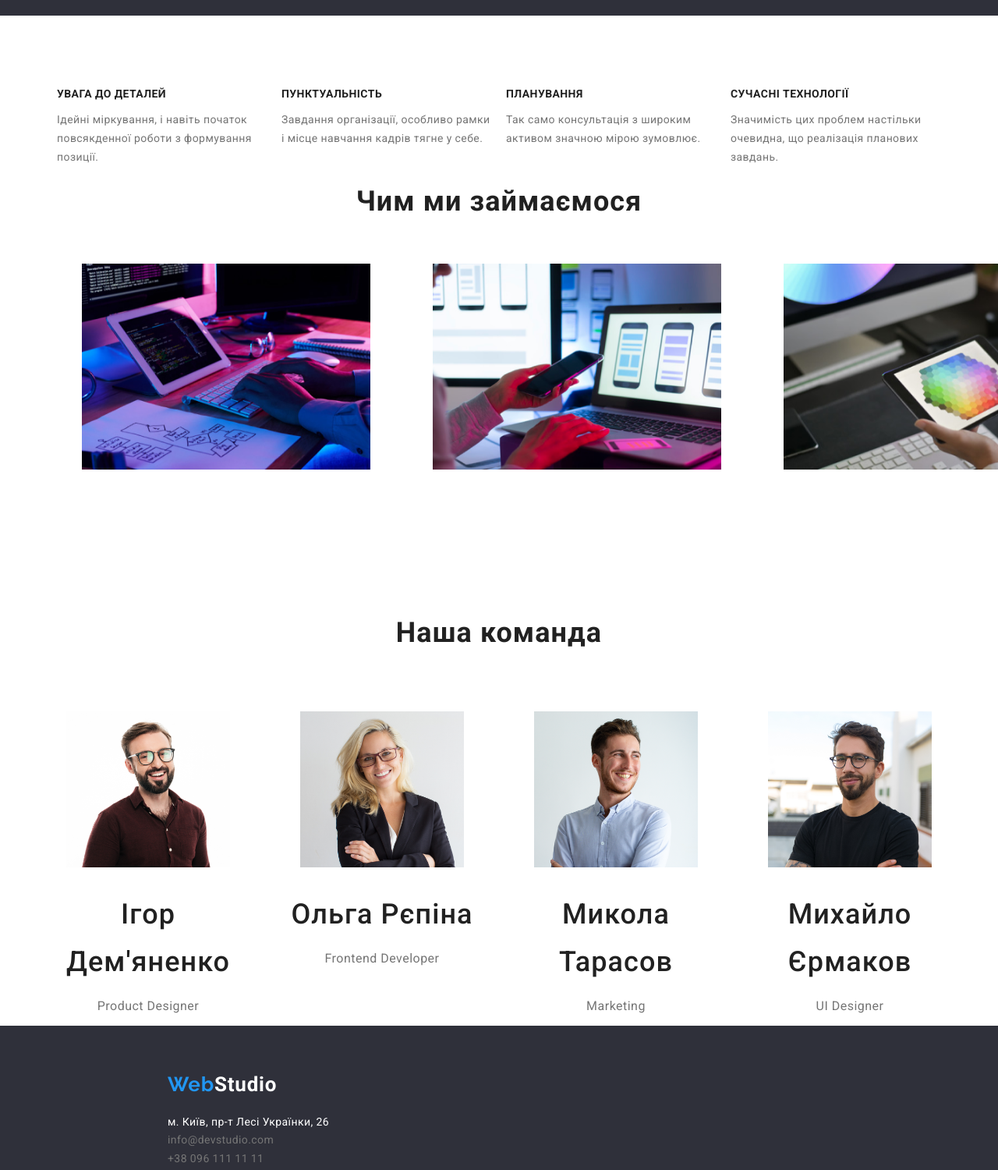
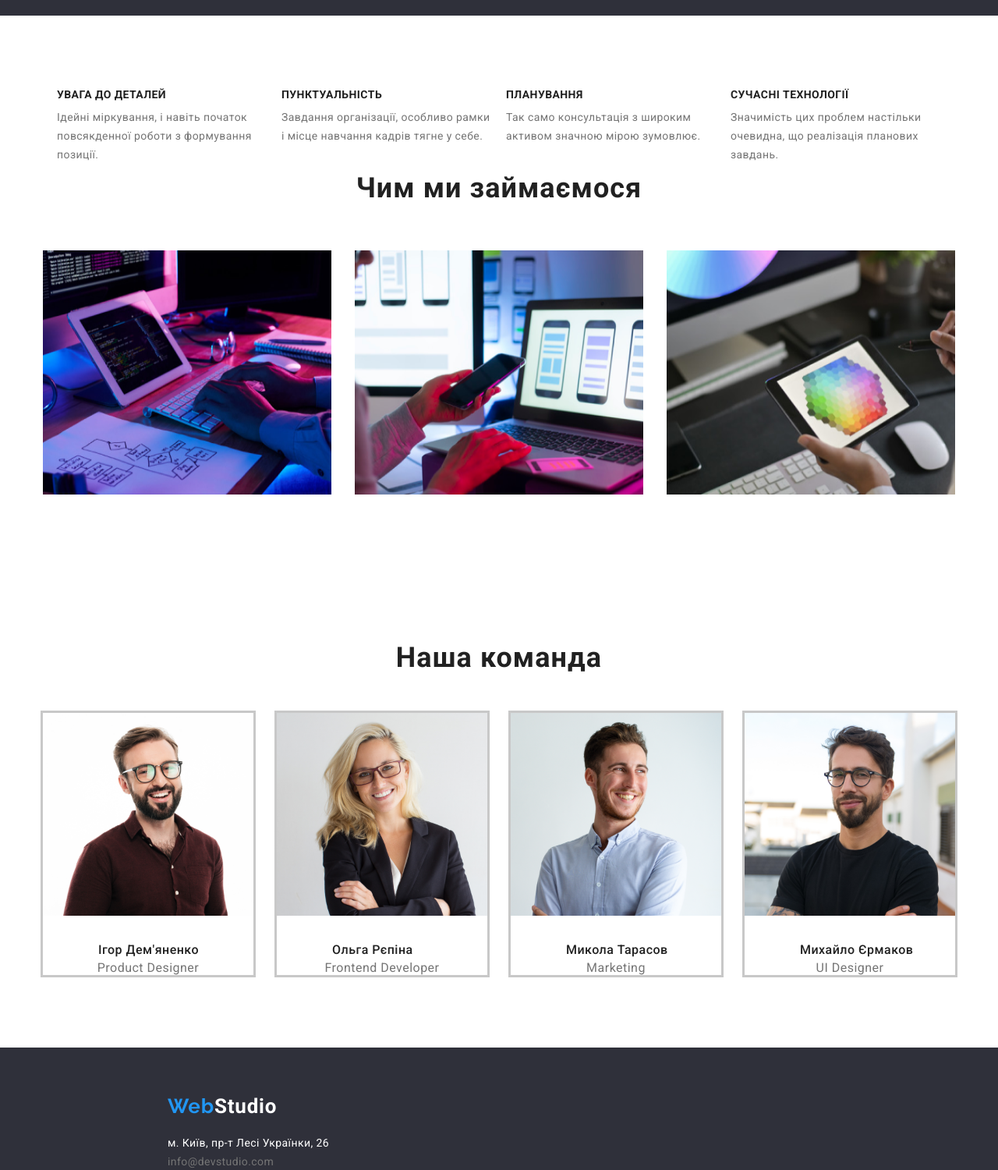
Before and after one commit to Zxckotikk/WebStudioo, a plain HTML site: page index.html in a window 1280 px wide. Shown: the part 660-2160 px from the top of the page at 78% size. Drawn offline with nearby package versions, Linux system fonts and the light colour scheme.

Commit message:
Trouble fixed

```diff
--- a/css/reset.css
+++ b/css/reset.css
@@ -3,7 +3,8 @@ h2,
 h3,
 h4,
 h5,
-h6 p {
+h6,
+p {
   margin: 0;
 }
 
--- a/css/styles.css
+++ b/css/styles.css
@@ -9,11 +9,17 @@ footer {
 }
 .hero {
   background-color: #2f303a;
-  max-width: 1600px;
-  /* width: 1600px; */
+  width: 1600px;
   height: 600px;
 }
 .container {
+  width: 1200px;
+  padding-left: 15px;
+  padding-right: 15px;
+  margin-left: auto;
+  margin-right: auto;
+}
+.team-container {
   width: 1200px;
   padding-left: 15px;
   padding-right: 15px;
@@ -114,9 +120,9 @@ footer {
   color: #ffffff;
   width: 216px;
   height: 50px;
-  margin-top: 100px;
-  margin-left: 500px;
-  margin-bottom: 199px;
+  margin-top: 30px;
+  margin-left: auto;
+  margin-right: auto;
 }
 
 .hero {
@@ -127,19 +133,24 @@ footer {
   color: #ffffff;
   display: flex;
 }
+
 .hero-title {
   font-weight: 900;
-  margin-top: 197px;
+  font-size: 44px;
+  line-height: 60px;
+  text-align: center;
+  letter-spacing: 0.06em;
+  text-transform: uppercase;
+  padding-top: 200px;
   margin-left: 300px;
   width: 696px;
-  height: 120px;
 }
 .advantages-list {
   justify-content: space-evenly;
   display: flex;
 }
 .advantages-title {
-  margin-top: 93px;
+  padding-top: 94px;
   font-weight: 700;
   font-size: 14px;
   line-height: 1.1;
@@ -150,6 +161,7 @@ footer {
 }
 
 .advantages-text {
+  padding-top: 10px;
   font-weight: 400;
   font-size: 14px;
   line-height: 1.7;
@@ -174,22 +186,22 @@ footer {
   align-content: stretch;
   flex-direction: row;
   gap: 30px;
+  padding-top: 49px;
 }
 .work-img {
   height: 313px;
   width: 370px;
-  margin-left: 50px;
-  padding-top: 49px;
 }
 
 /* Наша команда */
 .team-list {
   display: flex;
-  justify-content: center;
   gap: 30px;
   margin-top: 50px;
+  padding-bottom: 93px;
 }
 .team-item {
+  outline: solid #c8c8c8;
   background: #ffffff;
 }
 .team-title {
@@ -198,20 +210,23 @@ footer {
   line-height: 42px;
   text-align: center;
   letter-spacing: 0.03em;
-  padding-top: 188px;
-
+  margin-top: 188px;
   color: #212121;
 }
 .team-img {
-  padding: 30px;
+  width: 270px;
+  height: 260px;
 }
 .team-name {
+  display: flex;
   font-weight: 500;
-  font-size: 36px;
+  font-size: 16px;
   line-height: 1.7;
   text-align: center;
   letter-spacing: 0.03em;
   color: #212121;
+  padding-left: 71px;
+  padding-top: 30px;
 }
 .team-text {
   font-weight: 400;
@@ -221,6 +236,7 @@ footer {
   letter-spacing: 0.03em;
   color: #757575;
 }
+
 /* Подвал */
 .footer-list {
   display: flex;
--- a/index.html
+++ b/index.html
@@ -59,6 +59,7 @@
     <main class="center">
       <section class="hero">
         <div class="container">
+          <ul>
           <h1 class="hero-title">Ефективні рішення для вашого бізнесу</h1>
           <button type="button" class="hero-button">Замовити послугу</button>
         </div>
@@ -113,50 +114,26 @@
         </div>
       </section>
       <section class="team">
-        <div class="container">
+        <div class="team-container">
           <h2 class="team-title">Наша команда</h2>
           <ul class="team-list">
             <li class="team-item">
-              <img
-                class="team-img"
-                src="./img/men3.png"
-                alt="Чоловік 1"
-                width="270"
-                height="260"
-              />
+              <img class="team-img" src="./img/men3.png" alt="Чоловік 1" />
               <h2 class="team-name">Ігор Дем'яненко</h2>
               <p class="team-text">Product Designer</p>
             </li>
             <li class="team-item">
-              <img
-                class="team-img"
-                src="./img/women.png"
-                alt="Жінка"
-                width="270"
-                height="260"
-              />
+              <img class="team-img" src="./img/women.png" alt="Жінка" />
               <h2 class="team-name">Ольга Рєпіна</h2>
               <p class="team-text">Frontend Developer</p>
             </li>
             <li class="team-item">
-              <img
-                class="team-img"
-                src="./img/men2.png"
-                alt="Чоловік 2"
-                width="270"
-                height="260"
-              />
+              <img class="team-img" src="./img/men2.png" alt="Чоловік 2" />
               <h2 class="team-name">Микола Тарасов</h2>
               <p class="team-text">Marketing</p>
             </li>
             <li class="team-item">
-              <img
-                class="team-img"
-                src="./img/men1.png"
-                alt="Чоловік 3"
-                width="270"
-                height="260"
-              />
+              <img class="team-img" src="./img/men1.png" alt="Чоловік 3" />
               <h2 class="team-name">Михайло Єрмаков</h2>
               <p class="team-text">UI Designer</p>
             </li>
@@ -164,6 +141,7 @@
         </div>
       </section>
     </main>
+
     <footer class="footer">
       <div class="container">
         <a class="footer-logo" href="./index.html"
```
